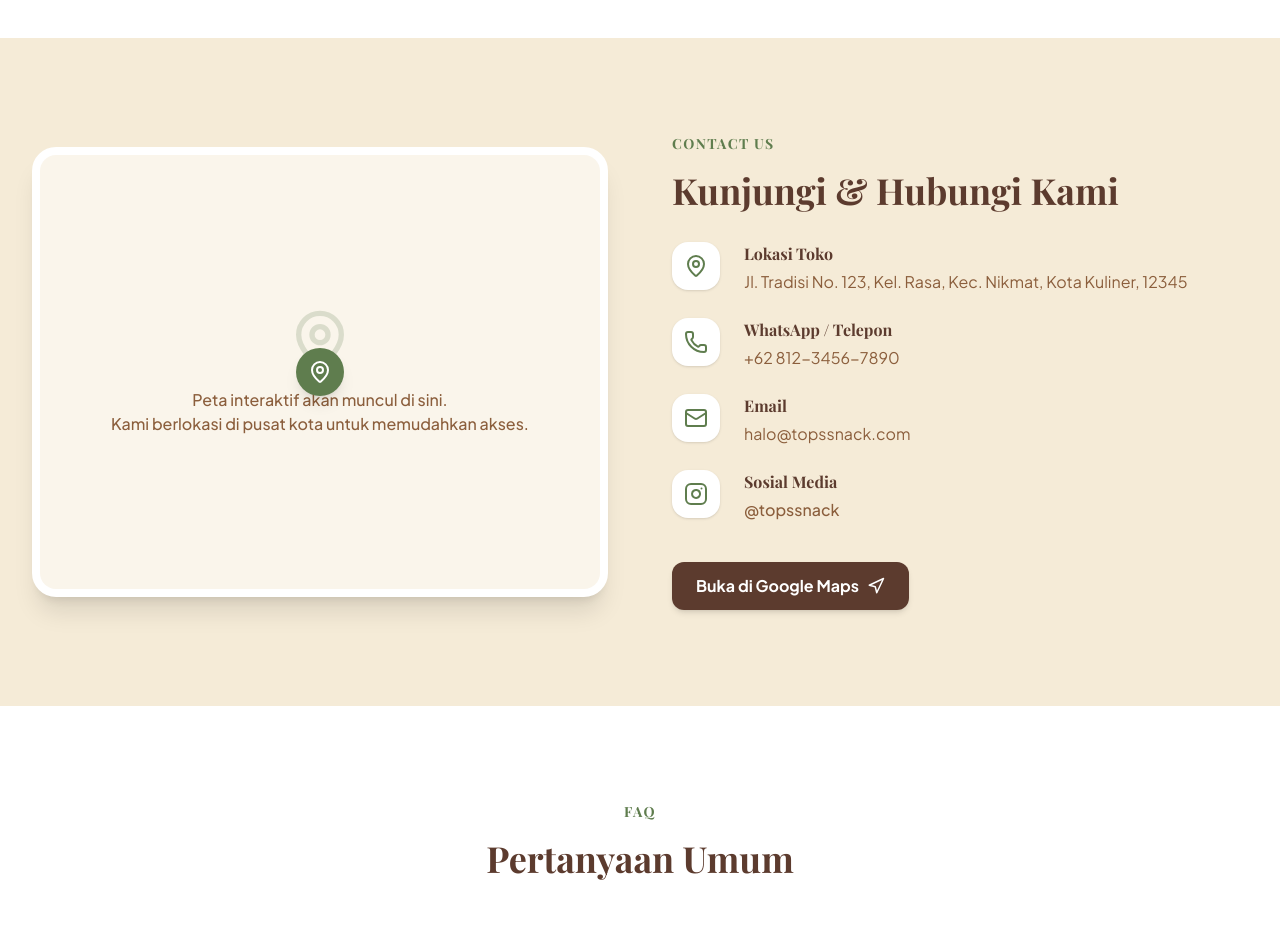
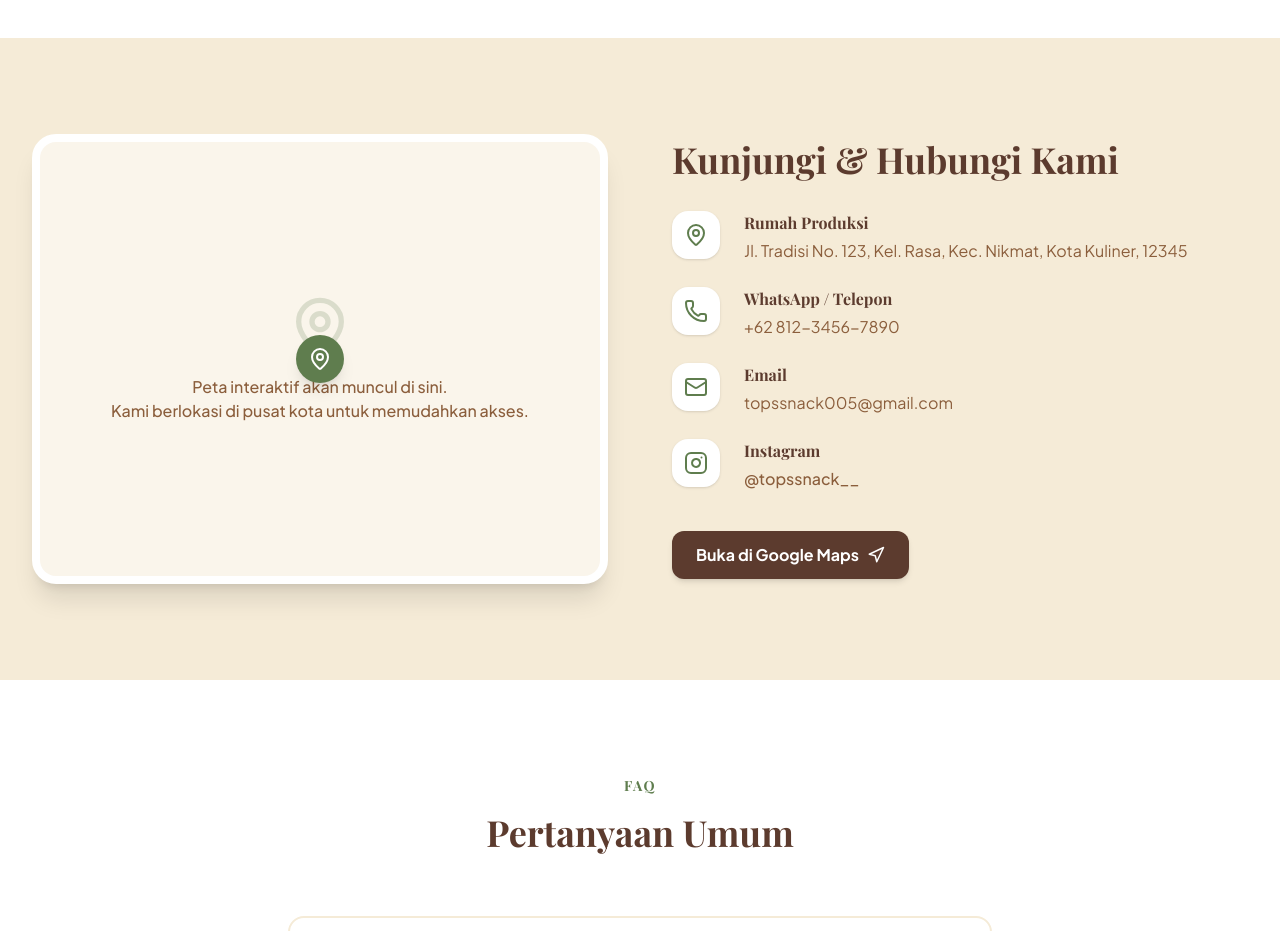
Before and after one commit to berrlylie/tops.snack, a React (Vite) app: page / in a window 1280 px wide. Shown: the part 5620-6551 px from the top of the page. Built offline with nearby package versions, Linux system fonts and the light colour scheme; a web font is replaced by a local one.

Commit message:
Update Location.tsx

```diff
--- a/src/components/Location.tsx
+++ b/src/components/Location.tsx
@@ -40,7 +40,6 @@ export default function Location() {
             viewport={{ once: true }}
             transition={{ duration: 0.8 }}
           >
-            <h2 className="text-sm font-bold text-brand-green-leaf uppercase tracking-widest mb-4">Contact Us</h2>
             <h3 className="text-4xl font-bold text-brand-brown-dark mb-8">Kunjungi & Hubungi Kami</h3>
 
             <div className="space-y-6">
@@ -51,7 +50,7 @@ export default function Location() {
                   <MapPin className="text-brand-green-leaf" size={24} />
                 </div>
                 <div>
-                  <h4 className="font-bold text-brand-brown-dark mb-1">Lokasi Toko</h4>
+                  <h4 className="font-bold text-brand-brown-dark mb-1">Rumah Produksi</h4>
                   <p className="text-brand-brown-medium">Jl. Tradisi No. 123, Kel. Rasa, Kec. Nikmat, Kota Kuliner, 12345</p>
                 </div>
               </div>
@@ -74,7 +73,7 @@ export default function Location() {
                 </div>
                 <div>
                   <h4 className="font-bold text-brand-brown-dark mb-1">Email</h4>
-                  <p className="text-brand-brown-medium">halo@topssnack.com</p>
+                  <p className="text-brand-brown-medium">topssnack005@gmail.com</p>
                 </div>
               </div>
 
@@ -84,8 +83,8 @@ export default function Location() {
                   <Instagram className="text-brand-green-leaf" size={24} />
                 </div>
                 <div>
-                  <h4 className="font-bold text-brand-brown-dark mb-1">Sosial Media</h4>
-                  <a href="#" className="text-brand-brown-medium hover:text-brand-green-leaf font-medium transition-colors">@topssnack</a>
+                  <h4 className="font-bold text-brand-brown-dark mb-1">Instagram</h4>
+                  <a href="#" className="text-brand-brown-medium hover:text-brand-green-leaf font-medium transition-colors">@topssnack__</a>
                 </div>
               </div>
 
```
